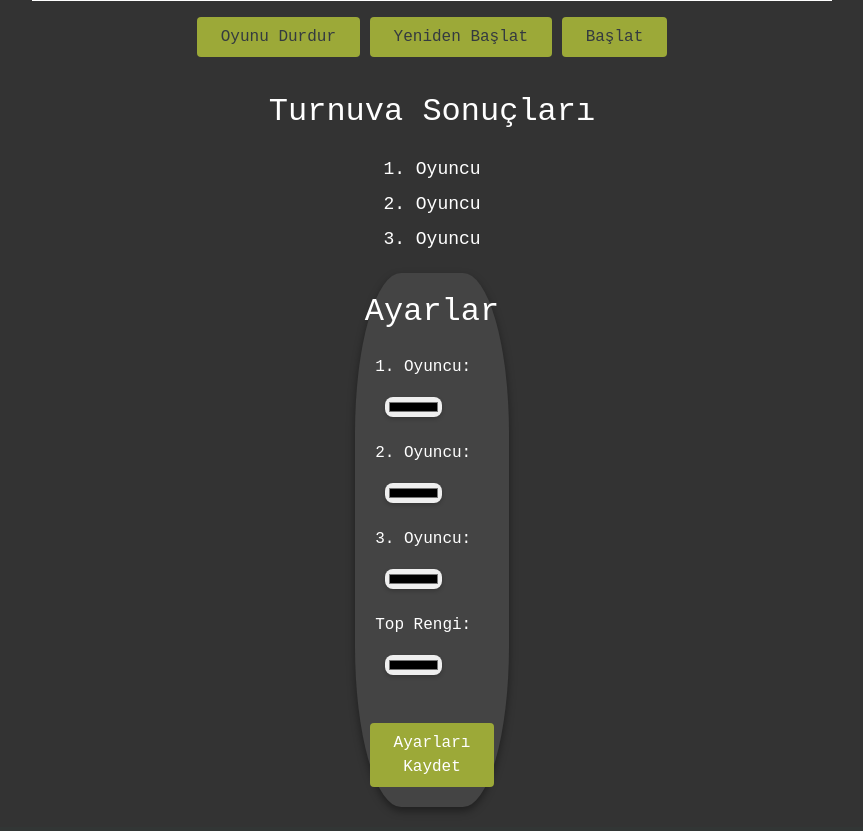
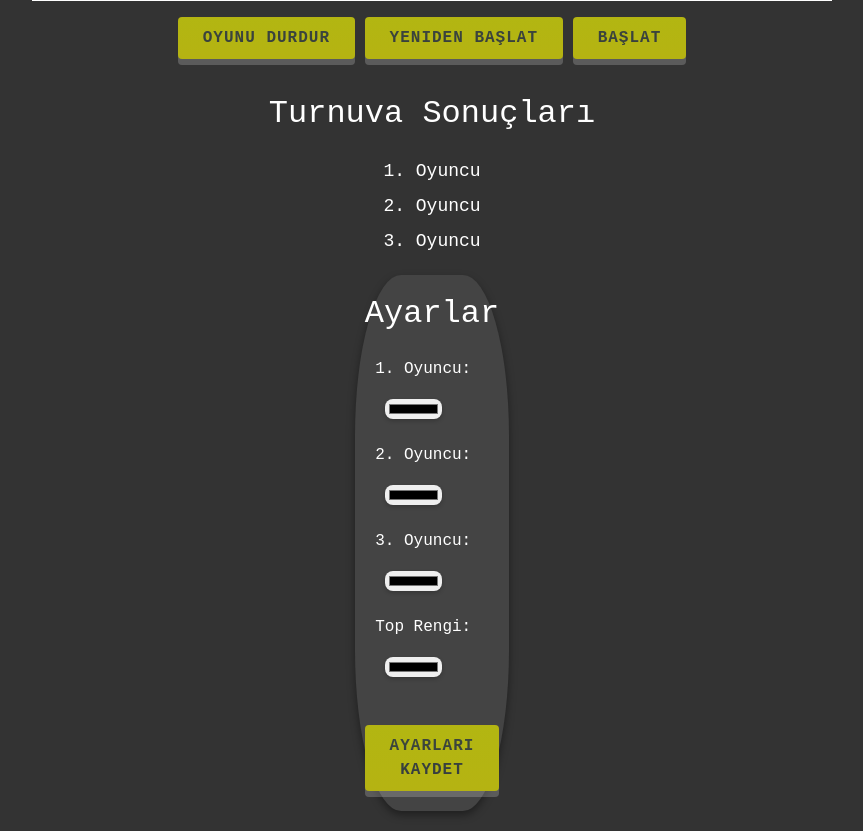
Before and after one commit to Bero000/ft_transendence, a Django app: page /game-multi in a window 1280 px wide. Shown: the part 909-1740 px from the top of the page, without its empty margins (208-1071 px from the left). Run offline with Django 5.2, Linux system fonts and the light colour scheme; some libraries are stand-ins or nearby versions.

Commit message:
button 3d added all

```diff
--- a/proje/son/templates/game-multi.html
+++ b/proje/son/templates/game-multi.html
@@ -42,9 +42,9 @@
       </div>
       <div class="game-menu" class="flex justify-center mt-4">
         <div>
-        <button id="pauseGame" class="bg-yellow-500 hover:bg-yellow-700 text-dark font-bold py-2 px-4 rounded" data-i18n="pause">Oyunu Durdur</button>
-        <button id="restartGame" class="bg-red-500 hover:bg-red-700 text-dark font-bold py-2 px-4 rounded" data-i18n="restart">Yeniden Başlat</button>
-        <button id="startberoMulti" class="bg-red-500 hover:bg-red-700 text-dark font-bold py-2 px-4 rounded" data-i18n="start">Başlat</button>
+        <button id="pauseGame" class="btn btn-3d bg-yellow-500 hover:bg-yellow-700 text-dark font-bold py-2 px-4 rounded" data-i18n="pause">Oyunu Durdur</button>
+        <button id="restartGame" class="btn btn-3d bg-red-500 hover:bg-red-700 text-dark font-bold py-2 px-4 rounded" data-i18n="restart">Yeniden Başlat</button>
+        <button id="startberoMulti" class="btn btn-3d bg-red-500 hover:bg-red-700 text-dark font-bold py-2 px-4 rounded" data-i18n="start">Başlat</button>
 
       </div>
 
@@ -75,7 +75,7 @@
         </div>
       </div>
       <div class="flex justify-center mt-4">
-        <button id="saveSettings" class="bg-blue-500 hover:bg-blue-700 text-white font-bold py-2 px-4 rounded" data-i18n="save-settings">Ayarları Kaydet</button>
+        <button id="saveSettings" class="btn btn-3d bg-blue-500 hover:bg-blue-700 text-dark font-bold py-2 px-4 rounded" data-i18n="save-settings">Ayarları Kaydet</button>
       </div>
     </div>
 
```
Also changed, not shown: proje/son/templates/game-single.html (+4 -4 lines).
